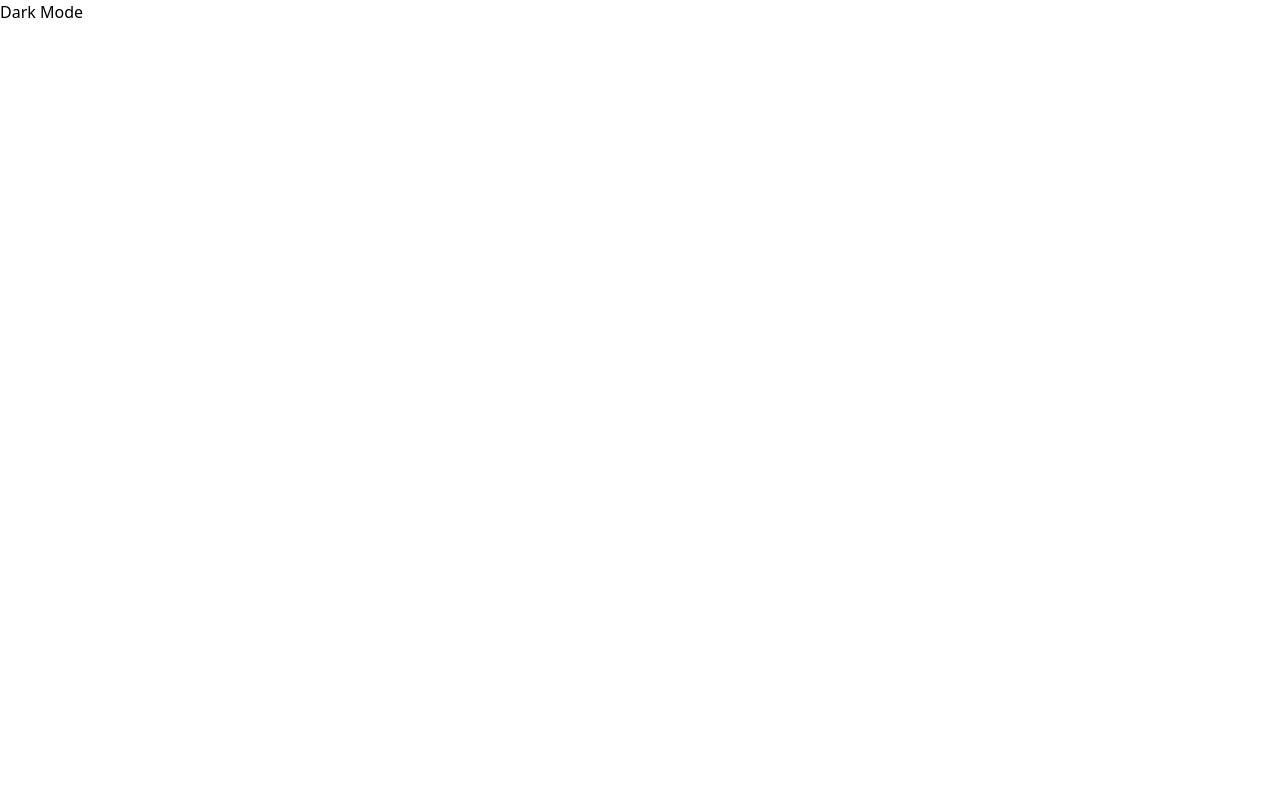
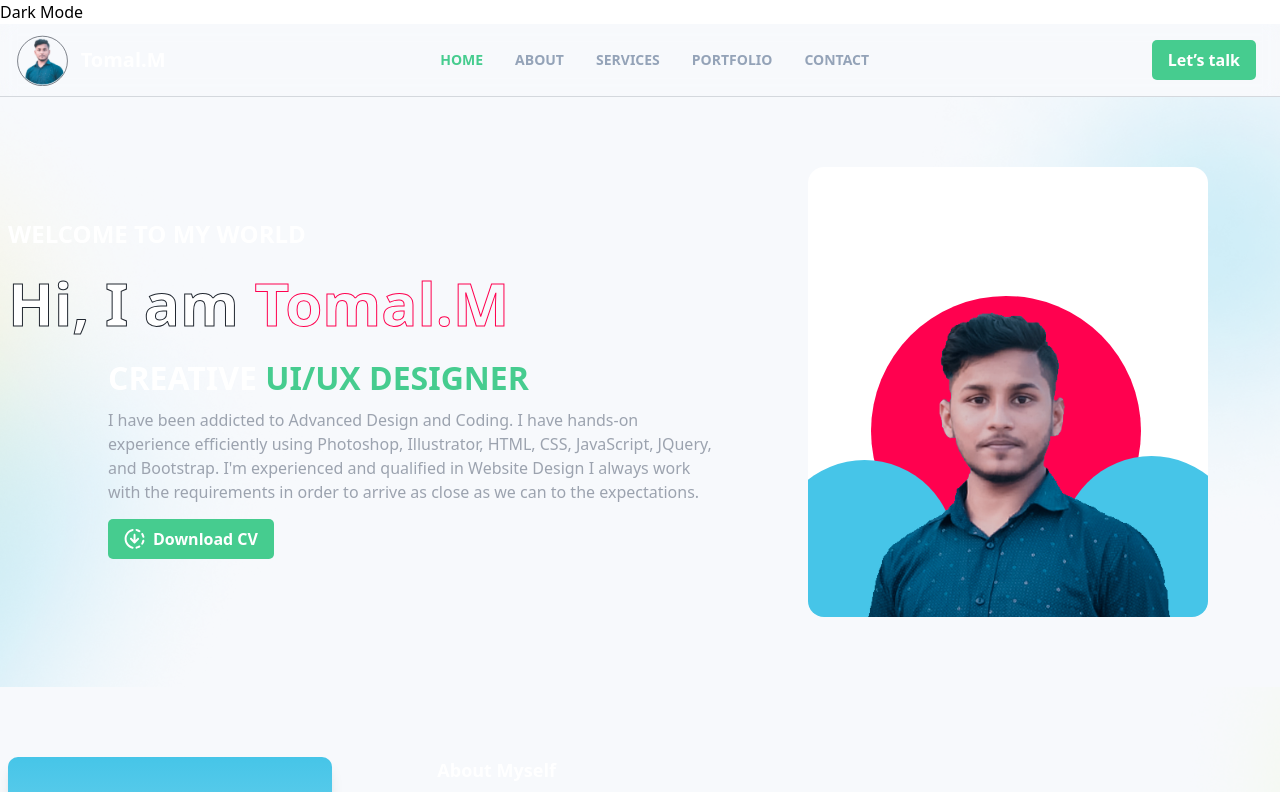
Before and after one commit to rajtomal/Tailwind-React, a React (Vite) app: page / in a window 1280 px wide. Shown: the top 792 px of the page. Built offline with nearby package versions, Linux system fonts and the light colour scheme.

Commit message:
Update App.jsx

```diff
--- a/src/App.jsx
+++ b/src/App.jsx
@@ -16,9 +16,9 @@ function App() {
 
   return (
     <>
-      {/*<div className='dark:bg-gray-800 bg-[#F7F9FC]'>
+      <div>
         <Home></Home>
-         <NavBar></NavBar>
+         {/*<NavBar></NavBar>
         <BannerHeader></BannerHeader>
         <About_myself></About_myself>
         <Technology></Technology>
@@ -26,8 +26,8 @@ function App() {
         <Biography_history></Biography_history>
         <Testimonial></Testimonial>
         <Footer></Footer>
-        <Portfolio></Portfolio>
-      </div>*/}
+        <Portfolio></Portfolio> */}
+      </div>
     </>
   )
 }
```
